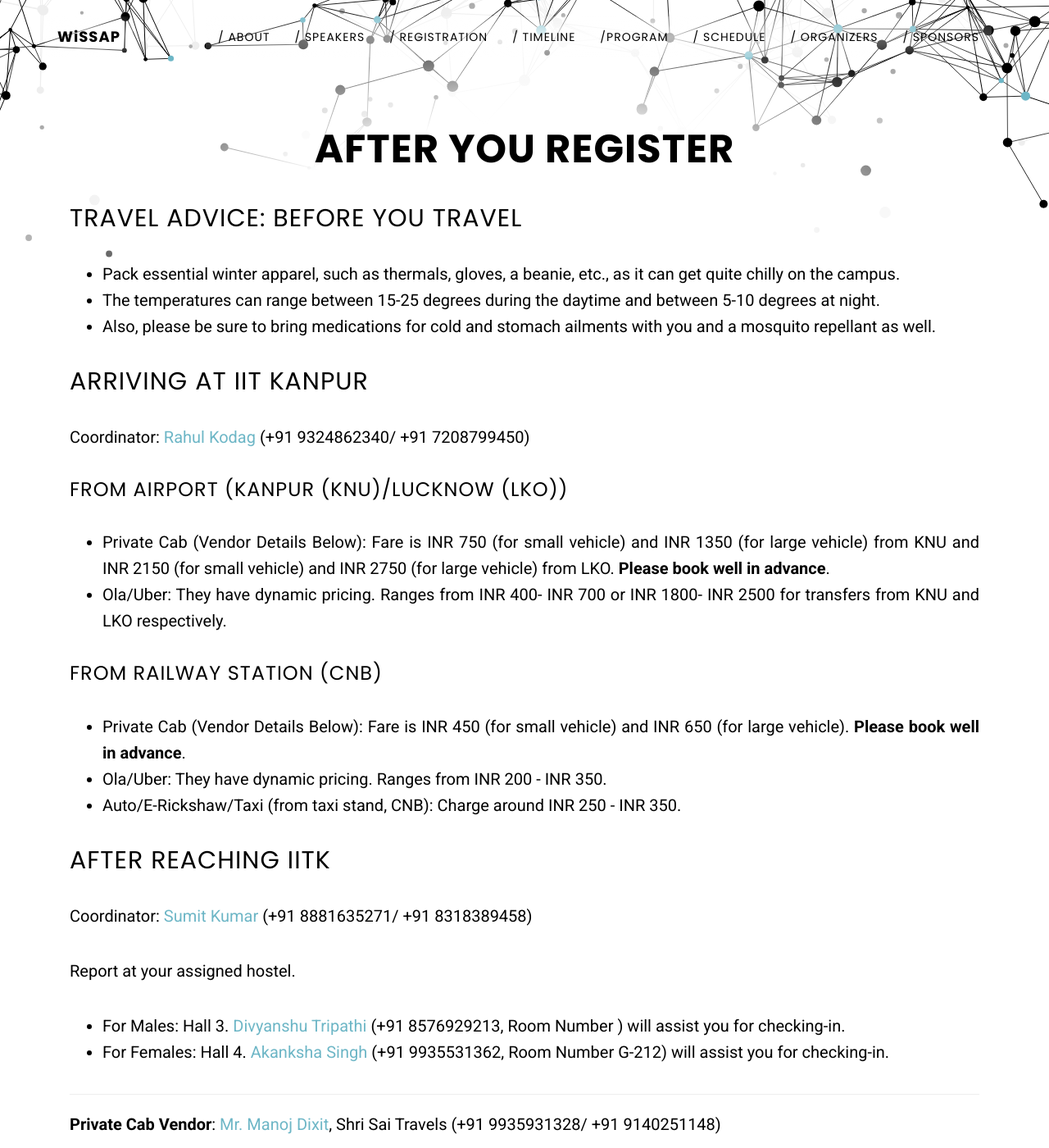
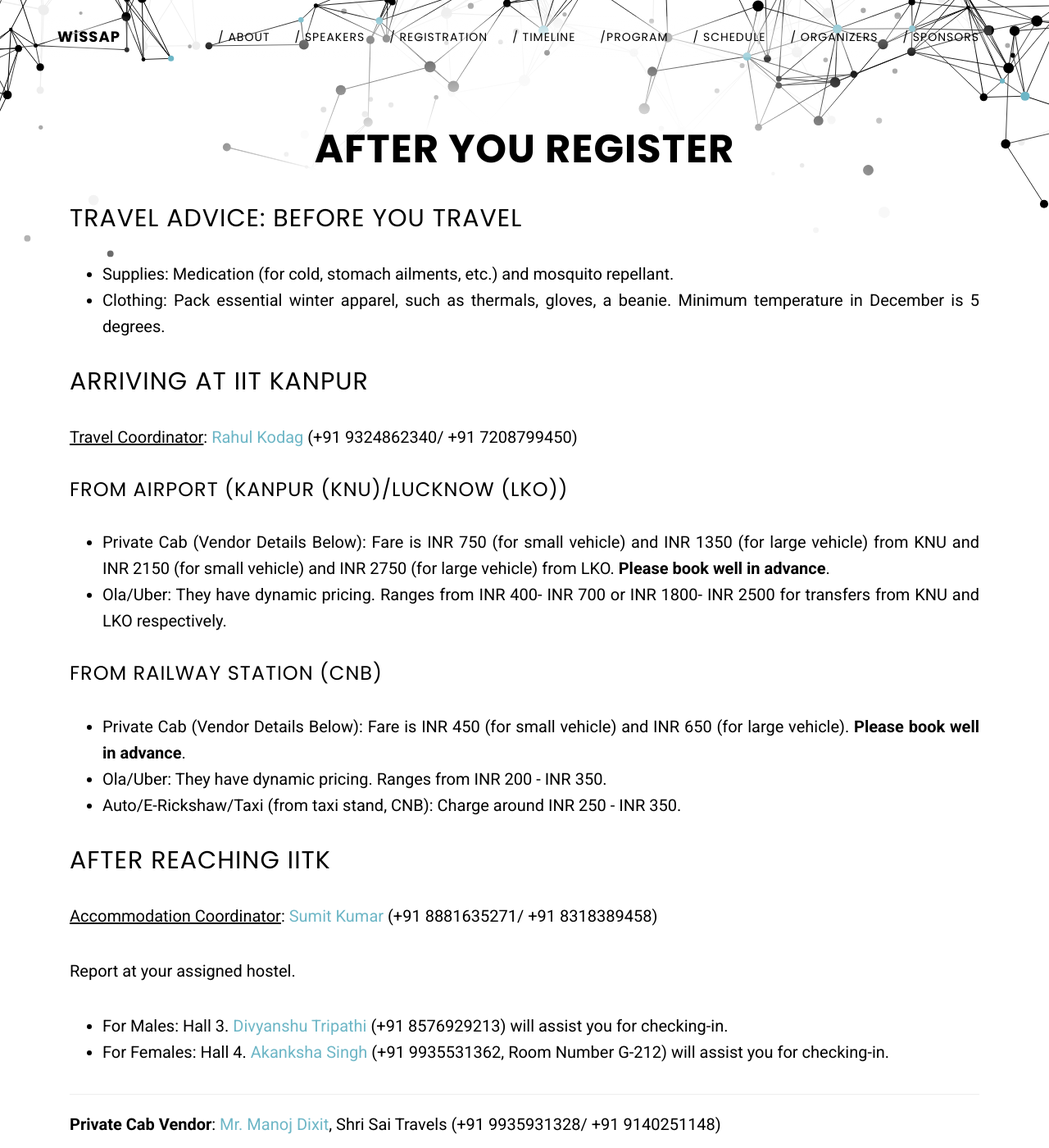
Before and after one commit to madhavlab/wissap23.madhavlab.com, a Jekyll site: the page built from howtoreach.md, in a window 1280 px wide and 1400 px high. Shown: the whole window at 82% size. Built offline with Jekyll 4.4.1, drawn with Linux system fonts in a browser that asks for light colours; some of the changed text lies outside the part shown.

Commit message:
update afteryouregister

```diff
--- a/_includes/wissap/about.html
+++ b/_includes/wissap/about.html
@@ -14,6 +14,7 @@
                 <p>
                 <div style="width:120%;overflow-y:scroll; height:250px;"><!--230px-->
                     <ul id="news">
+                        <li><b>Dec 15</b>: Registered participants can refer <a href="afteryouregister">After You Register</a> page for information on reaching IITK and their stay here.</li>
                         <li><b>Oct 26</b>: Applications for <b>travel support</b> for authors of accepted abstracts now open. For more details, please visit <a href="cfa">Call for Abstracts</a>.</li>
                         <li><b>Oct 1</b>: Extended Abstract submission deadline extended to <b>15th November</b> <a href="cfa" target="_blank">Submit</a> your work now!
                         <li><b>Sep 16</b>: <a href="https://forms.office.com/r/QAjrzMJtfn" target="_blank">RSVP</a> now for the second talk by Prof. Vipul Arora for the WiSSAP-Cup challenge.</li>
--- a/_includes/wissap/venue.html
+++ b/_includes/wissap/venue.html
@@ -28,7 +28,7 @@
             <p>
                 Address:<br>Outreach Auditorium, IITK<br>208016 Kanpur, India
             </p>
-            <a href="registration/#how-to-reach" target="_blank" class="btn btn-primary custom-button">How to Reach</a>
+            <a href="afteryouregister" target="_blank" class="btn btn-primary custom-button">How to Reach</a>
         </div>
         <div class="col-md-6">
             <div class="standard-border">
--- a/howtoreach.md
+++ b/howtoreach.md
@@ -1,18 +1,17 @@
 ---
 layout: page
 title: After you Register
-permalink: /howtoreach
+permalink: /afteryouregister
 ---
 
 ## Travel Advice: Before you travel
 
-- Pack essential winter apparel, such as thermals, gloves, a beanie, etc., as it can get quite chilly on the campus.
-- The temperatures can range between 15-25 degrees during the daytime and between 5-10 degrees at night.
-- Also, please be sure to bring medications for cold and stomach ailments with you and a mosquito repellant as well.
+- Supplies: Medication (for cold, stomach ailments, etc.) and mosquito repellant.
+- Clothing: Pack essential winter apparel, such as thermals, gloves, a beanie. Minimum temperature in December is 5 degrees.
 
 ## Arriving at IIT Kanpur
 
-Coordinator: [Rahul Kodag](mailto: rkodag@iitk.ac.in) (+91 9324862340/ +91 7208799450)
+<u>Travel Coordinator</u>: [Rahul Kodag](mailto: rkodag@iitk.ac.in) (+91 9324862340/ +91 7208799450)
 
 ### From Airport (Kanpur (KNU)/Lucknow (LKO))
 
@@ -27,17 +26,26 @@
 
 ## After Reaching IITK
 
-Coordinator: [Sumit Kumar](mailto: krsumit@iitk.ac.in) (+91 8881635271/ +91 8318389458)
+<u>Accommodation Coordinator</u>: [Sumit Kumar](mailto: krsumit@iitk.ac.in) (+91 8881635271/ +91 8318389458)
 
 Report at your assigned hostel.
 
-- For Males: Hall 3. [Divyanshu Tripathi](mailto: divt@iitk.ac.in) (+91 8576929213, Room Number ) will assist you for checking-in.
+- For Males: Hall 3. [Divyanshu Tripathi](mailto: divt@iitk.ac.in) (+91 8576929213) will assist you for checking-in.
 - For Females: Hall 4. [Akanksha Singh](mailto: akankss20@iitk.ac.in) (+91 9935531362, Room Number G-212) will assist you for checking-in.
 
 --------------
 
 **Private Cab Vendor**: [Mr. Manoj Dixit](mailto: dixitmanoj906@gmail.com), Shri Sai Travels (+91 9935931328/ +91 9140251148)
 
+--------------
+
+Route from IIT Kanpur Main Gate to Hall-3 and Hall-4-
+
+<iframe src="./assets/iitk_map.pdf" width="100%" height="600px"></iframe>
+
+
+
+
 <br>
 
 If this section does not answer all of your queries, please ask us [{{ site.email }}](mailto:{{ site.email }}).
```
Also changed, not shown: 6 other files.
